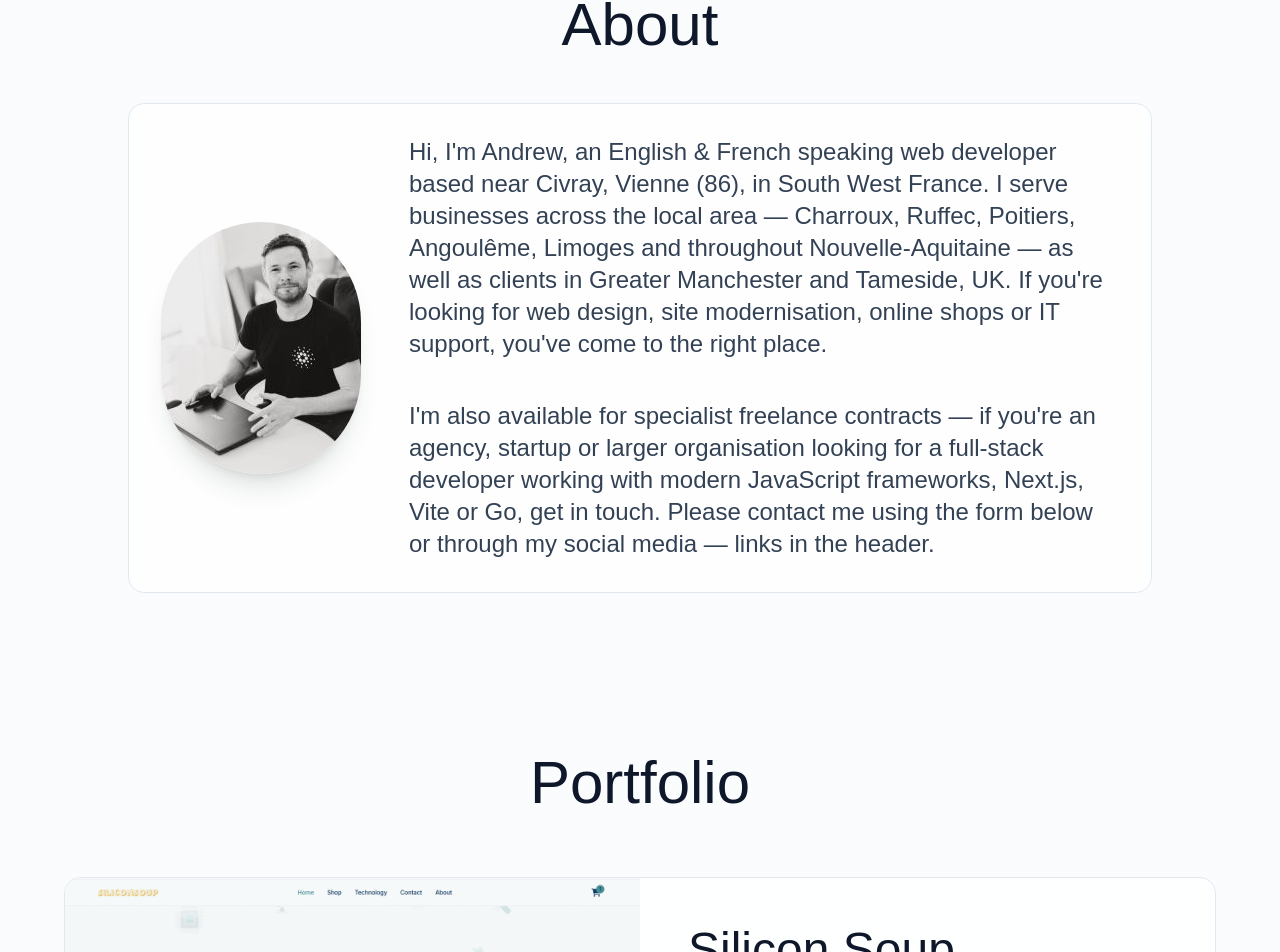
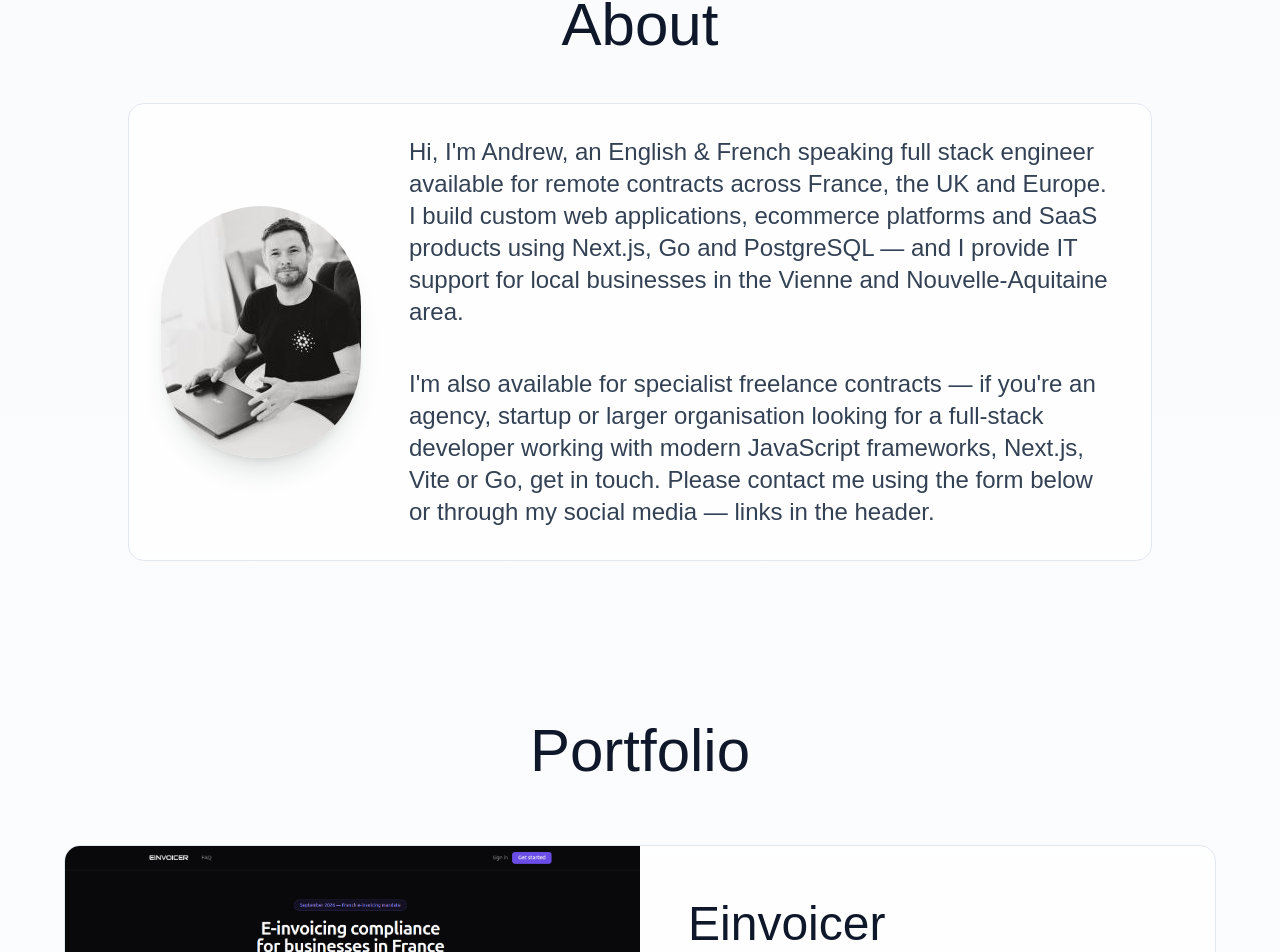
Before and after one commit to wattsmainsanglais/portfolio-next-express, a Next.js app in the folder client/: page /en in a window 1280 px wide. Shown: the part 2225-3177 px from the top of the page. Built offline with nearby package versions, Linux system fonts and the light colour scheme; a web font is replaced by a local one.

Commit message:
update bio and portfolio

```diff
--- a/client/messages/en.json
+++ b/client/messages/en.json
@@ -28,10 +28,11 @@
 },
 "About": {
     "heading": "About",
-    "para1": "Hi, I'm Andrew, an English & French speaking web developer based near Civray, Vienne (86), in South West France. I serve businesses across the local area — Charroux, Ruffec, Poitiers, Angoulême, Limoges and throughout Nouvelle-Aquitaine — as well as clients in Greater Manchester and Tameside, UK. If you're looking for web design, site modernisation, online shops or IT support, you've come to the right place.",
+    "para1": "Hi, I'm Andrew, an English & French speaking full stack engineer available for remote contracts across France, the UK and Europe. I build custom web applications, ecommerce platforms and SaaS products using Next.js, Go and PostgreSQL — and I provide IT support for local businesses in the Vienne and Nouvelle-Aquitaine area.",
     "para2": "I'm also available for specialist freelance contracts — if you're an agency, startup or larger organisation looking for a full-stack developer working with modern JavaScript frameworks, Next.js, Vite or Go, get in touch. Please contact me using the form below or through my social media — links in the header."
 },
 "Portfolio": {
+    "einvoicer": "A SaaS product for EU-compliant electronic invoicing. Generates Factur-X (PDF/A-3) and Peppol BIS 3.0 documents, integrates with the French Super PDP network, and handles regulated VAT submission flows — built to meet French and EU e-invoicing mandates coming into force from 2026.",
     "silsoup": "Custom online shop built to replace a WooCommerce site — sells RFID readers, and electronics with a flexible product options system that lets the owner configure variants and pricing without developer help. Includes a full admin dashboard, live PayPal checkout, and customer reviews. Hosted on a dedicated server for full control and no monthly platform fees. Written in ViteJs, backend Golang",
     "gardapis": "A full e-commerce store for a French beekeeping products brand. Built on a custom server with a product admin dashboard, the storefront supports 6 languages, bulk discount pricing, product options, verified customer reviews, and PayPal checkout — all hosted on a dedicated server for around €13 per month.",
     "sage": "A welcoming website for a language school in South West France offering English and French courses. Fully bilingual so visitors can browse in either language, with easy-to-use contact forms and everything in place to rank well on Google search results.",
--- a/client/messages/fr.json
+++ b/client/messages/fr.json
@@ -30,10 +30,11 @@
 },
 "About": {
     "heading": "Qui suis je?",
-    "para1": "Bonjour, je suis Andrew, développeur web anglophone et francophone basé près de Civray, dans la Vienne (86), en Nouvelle-Aquitaine. J'interviens auprès des entreprises locales — Charroux, Ruffec, Poitiers, Angoulême, Limoges et toute la région — ainsi qu'auprès de clients au Royaume-Uni, notamment dans le Grand Manchester. Si vous recherchez la création d'un site web, une modernisation, une boutique en ligne ou un support informatique, vous êtes au bon endroit.",
+    "para1": "Bonjour, je suis Andrew, ingénieur full stack anglophone et francophone, disponible pour des contrats à distance en France, au Royaume-Uni et en Europe. Je développe des applications web sur mesure, des plateformes e-commerce et des produits SaaS avec Next.js, Go et PostgreSQL — et je fournis un support informatique aux entreprises locales dans la Vienne et en Nouvelle-Aquitaine.",
     "para2": "Je suis également disponible pour des contrats freelance spécialisés — si vous êtes une agence, une startup ou une organisation plus grande à la recherche d'un développeur full-stack travaillant avec des frameworks JavaScript modernes, Next.js, Vite ou Go, contactez-moi. Contactez-moi via le formulaire ci-dessous ou sur mes réseaux sociaux — liens dans l'en-tête."
 },
 "Portfolio": {
+    "einvoicer": "Un produit SaaS pour la facturation électronique conforme à l'UE. Génère des documents Factur-X (PDF/A-3) et Peppol BIS 3.0, s'intègre au réseau Super PDP français et gère les flux de soumission TVA réglementés — conçu pour répondre aux obligations de facturation électronique françaises et européennes entrant en vigueur à partir de 2026.",
     "silsoup": "Boutique en ligne sur mesure, conçue pour remplacer un site WooCommerce — vend des lecteurs RFID et de l'électronique avec un système d'options flexible permettant au propriétaire de configurer les variantes et les tarifs sans intervention technique. Comprend un tableau de bord d'administration complet, un paiement PayPal en direct et un système d'avis clients. Hébergée sur un serveur dédié pour un contrôle total, sans abonnement mensuel à une plateforme. Vite Js, Typescript, backend -Golang.",
     "gardapis": "Une boutique en ligne complète pour une marque française de produits apicoles. Construite sur un serveur sur mesure avec un tableau de bord d'administration des produits, la boutique est disponible en 6 langues, avec des remises sur volume, des options produits, des avis clients vérifiés et le paiement par PayPal — le tout hébergé sur un serveur dédié pour environ 13 € par mois.",
     "sage": "Un site accueillant pour une école de langues dans le sud-ouest de la France proposant des cours d'anglais et de français. Entièrement bilingue pour que les visiteurs puissent naviguer dans les deux langues, avec des formulaires de contact simples et tout ce qu'il faut pour bien se positionner dans les résultats de recherche Google.",
--- a/client/src/app/[locale]/_components/projects.js
+++ b/client/src/app/[locale]/_components/projects.js
@@ -9,6 +9,7 @@ import sageThumb from '@/public/images/sage-bg.png'
 import gardapisThumb from '@/public/images/gardapis.png'
 import { useTranslations } from "next-intl"
 import silsoup from '@/public/images/silsoup.png'
+import einvoicerThumb from '@/public/images/einvoicer.png'
 
 export default function Projects() {
   const t = useTranslations("Portfolio")
@@ -21,6 +22,13 @@ export default function Projects() {
         </h2>
 
         <div className="space-y-8">
+          <SingleProject
+            link="https://einvoicer.eu"
+            heading="Einvoicer"
+            src={einvoicerThumb}
+            alt="Einvoicer - EU-compliant electronic invoicing SaaS"
+            desc={t("einvoicer")}
+          />
           <SingleProject
             link="https://www.siliconsoup.com/"
             heading="Silicon Soup"
```
Also changed, not shown: client/public/images/einvoicer.png (added).
